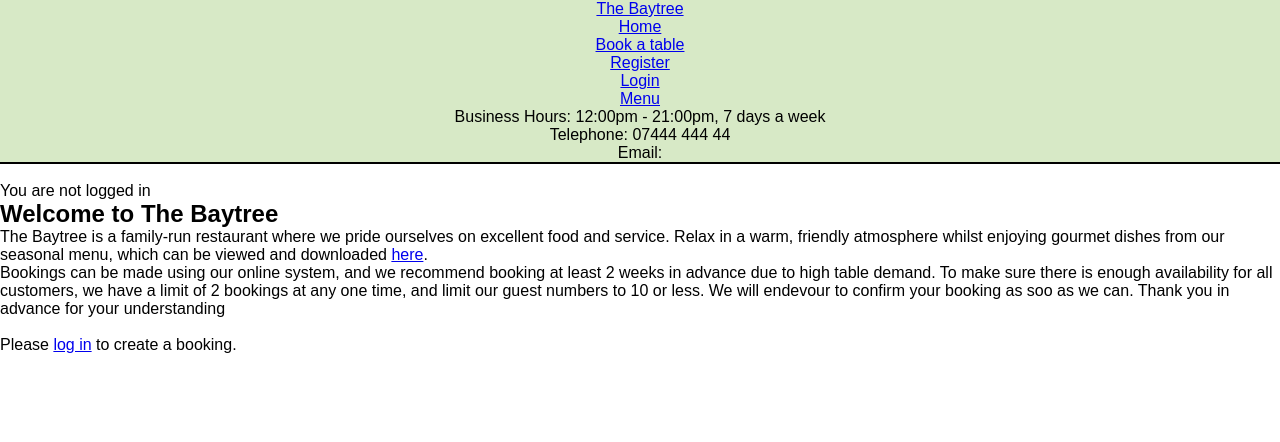
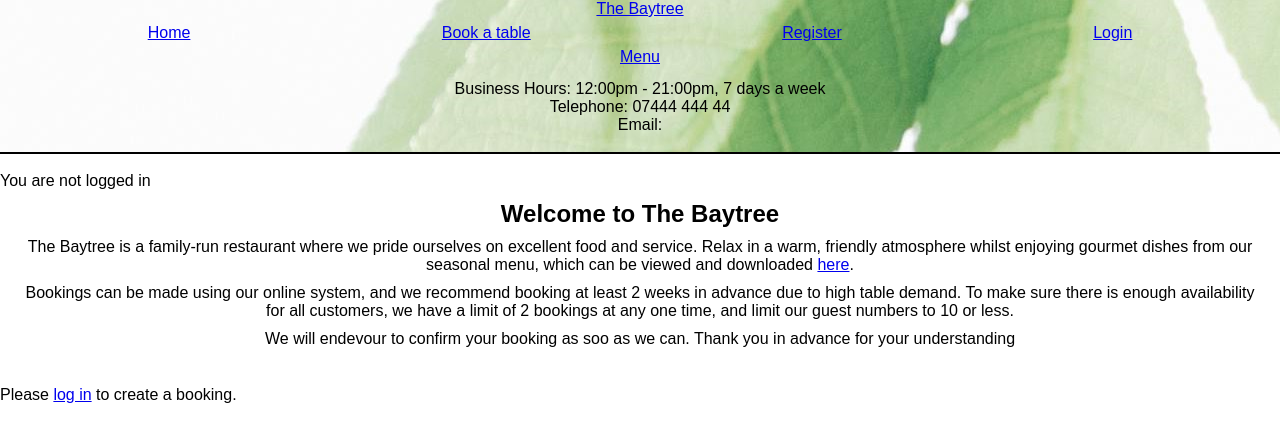
Before and after one commit to HGlass07/Restaurant-Bookings, a Django app: page / in a window 1280 px wide. Shown: the top 442 px of the page. Run offline with Django 5.2, Linux system fonts and the light colour scheme.

Commit message:
refined main page styling, added header image

```diff
--- a/restaurant/settings.py
+++ b/restaurant/settings.py
@@ -31,7 +31,7 @@ SECRET_KEY = os.environ.get("SECRET_KEY")
 DEBUG = True
 
 ALLOWED_HOSTS = [
-    '8000-hglass07-restaurantbook-jlz0ifqae61.ws-eu111.gitpod.io',
+    '8000-hglass07-restaurantbook-jlz0ifqae61.ws-eu114.gitpod.io',
     '.herokuapp.com'
 ]
 
--- a/static/css/style.css
+++ b/static/css/style.css
@@ -20,11 +20,29 @@ h1 {
 
 /*header*/
 header {
-    background-color:rgba(189, 219, 160, 0.596);
+    background-image: url("static/assets/images/header-image.jpg");
     text-align:center;
     border-bottom: 2px solid #000000;
 }
 
 #menu {
-    color:blue
+    display:flex;
+    justify-content: space-around;
+    list-style-type: none;
+    padding: 0 1rem;
+    margin:6px
 }
+
+#business-info {
+    padding: 8px;
+    margin-bottom: 10px;
+}
+
+#info {
+    text-align: center;
+    margin: 10px;
+}
+
+#info p {
+    margin: 10px;
+}
--- a/templates/base.html
+++ b/templates/base.html
@@ -19,8 +19,8 @@
 <body>
     <header>
         <a href="{% url 'home' %}">The Baytree</a>
-        <div id="menu">
-            <ul class="navbar-nav me-auto mb-2 mb-lg-0">
+        <div>
+            <ul id="menu">
                 <li class="nav-item">
                     <a class="nav-link {% if request.path == home_url %}active{% endif %}" aria-current="page" href="{{ home_url }}">Home</a>
                 </li>
@@ -44,7 +44,7 @@
                     </li>
                 {% endif %}
             </ul>
-            <div>
+            <div id="menu">
                 <a href="{% static 'Menu.pdf' %}" target="_blank">Menu</a>
             </div>
         </div>
@@ -75,7 +75,7 @@
         <h2>
             Welcome to The Baytree
         </h2>
-        <p id="background-info">
+        <p>
             The Baytree is a family-run restaurant where we pride ourselves on excellent food and service.
             Relax in a warm, friendly atmosphere whilst enjoying gourmet dishes from our seasonal menu,
             which can be viewed and downloaded <a href="{% static 'Menu.pdf' %}" target="_blank">here</a>.
@@ -83,7 +83,10 @@
         <p>
             Bookings can be made using our online system, and we recommend booking at least 2 weeks in advance
             due to high table demand. To make sure there is enough availability for all customers, we have a
-            limit of 2 bookings at any one time, and limit our guest numbers to 10 or less. We will endevour to
+            limit of 2 bookings at any one time, and limit our guest numbers to 10 or less.
+        </p>
+        <p>
+            We will endevour to
             confirm your booking as soo as we can. Thank you in advance for your understanding
         </p>
     </section>
```
Also changed, not shown: static/assets/images/header-image.jpg (added).
